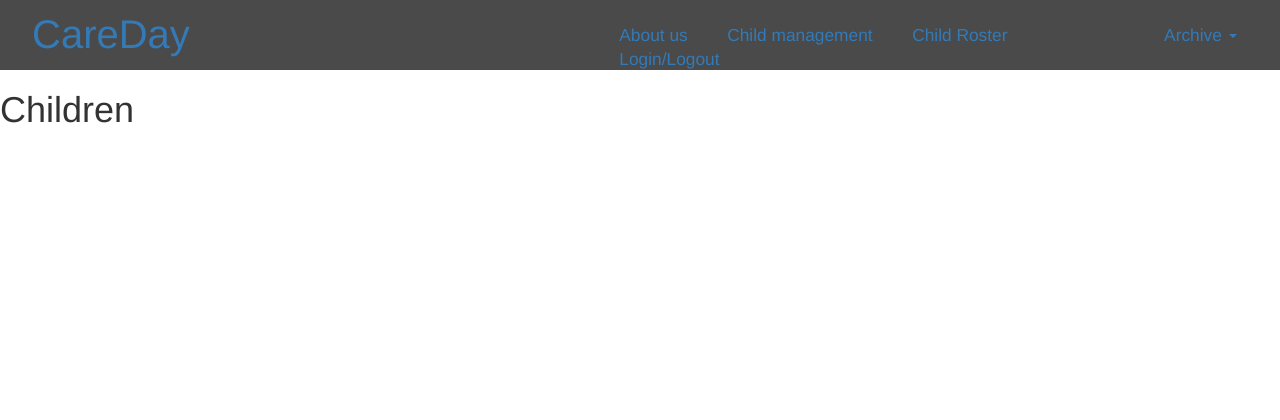
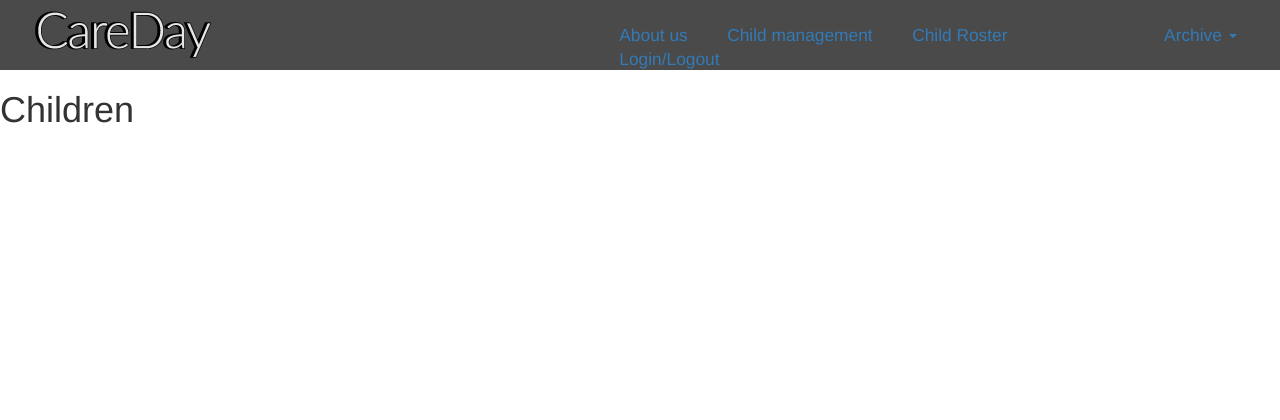
Before and after one commit to rryanburton/CareDay-RB, a Django app: a page that uses careapp/templates/base.html in a window 1280 px wide. Shown: the top 420 px of the page. Run offline with Django 3.2, Linux system fonts and the light colour scheme; the visitor is signed in with stand-in values (Sample User, id 1); data that the repository does not hold is empty; some libraries are stand-ins or nearby versions.

Commit message:
add logo to header and make clickable link to bring you to home page

```diff
--- a/careapp/static/style.css
+++ b/careapp/static/style.css
@@ -254,11 +254,14 @@ header.main-header {
 header.main-header h1 {
   font-size: 30pt;
   margin: 0;
-  margin-top: .3em;
+  margin-top: .1em;
   margin-left: .8em;
   display: block;
   float: left;
   color: #fff; }
+header.main-header h1 img {
+
+}
   header.main-header h1 a:hover {
     text-decoration: none;
     color: #E0E0E0;;
--- a/careapp/templates/base.html
+++ b/careapp/templates/base.html
@@ -24,7 +24,7 @@
     <header class="main-header">
 
 {% if user.is_authenticated %}
-        <h1><a href="child">CareDay</a></h1>
+        <h1><a href="/"> <img src="{% static 'img/careday-3d-trans.png' %}"></a></h1>
 {% else %}
         <h1>CareDay</h1>
 {% endif %}
```
Also changed, not shown: careapp/static/img/careday-3d-trans.png (added).
